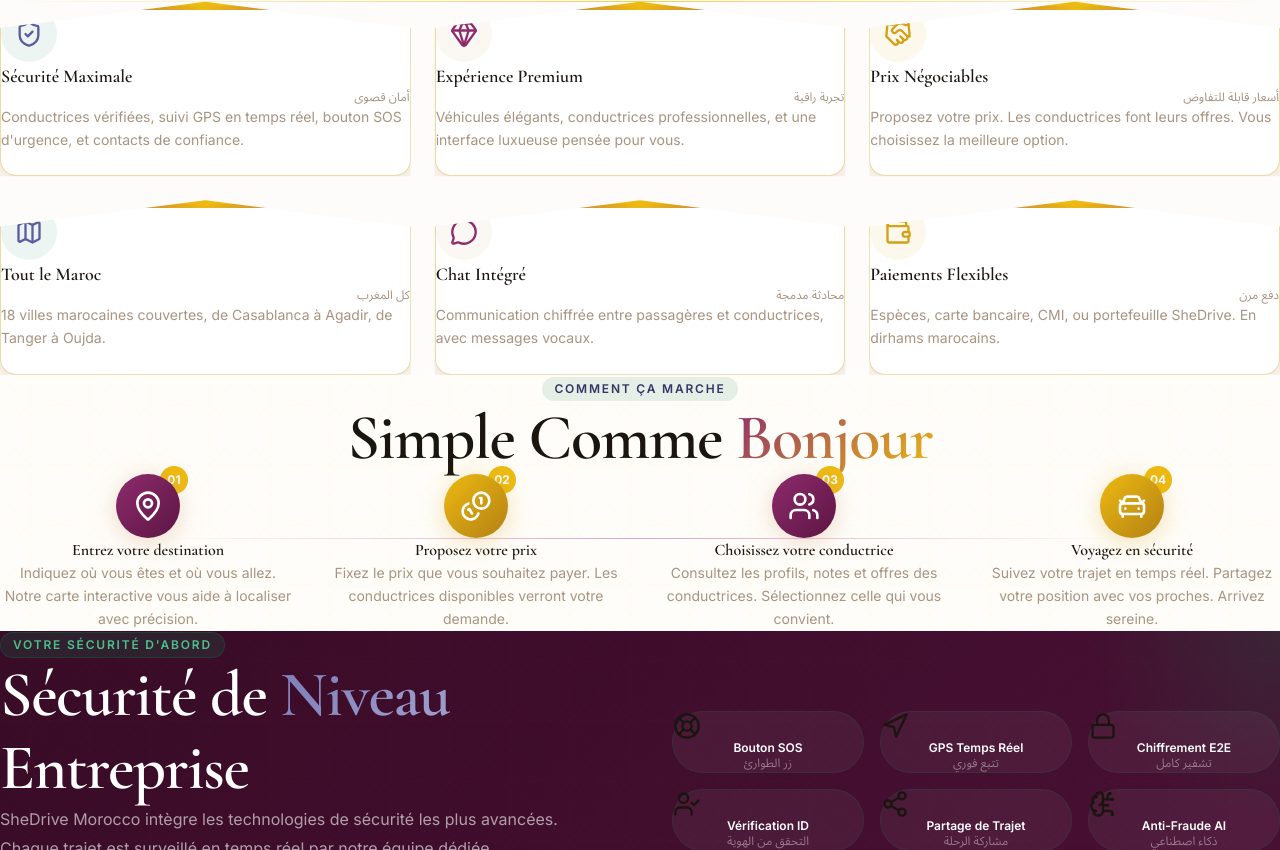
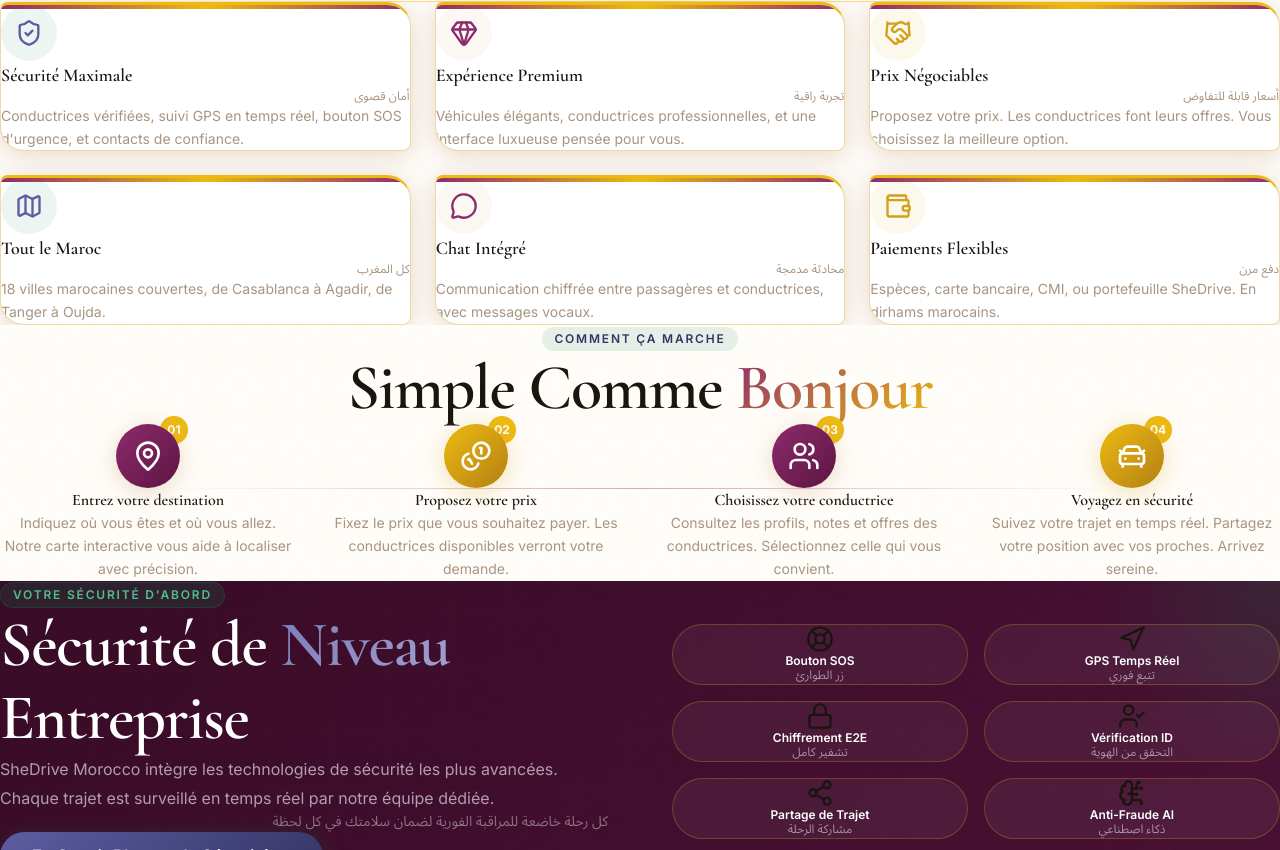
Before and after one commit to medalijh/SHEDRIVE, a Next.js app: page / in a window 1280 px wide. Shown: the part 950-1800 px from the top of the page. Built offline with nearby package versions, Linux system fonts and the light colour scheme; no server answers.

Commit message:
Fix mobile layout hierarchy and padding, remove broken clip-paths

```diff
--- a/src/app/globals.css
+++ b/src/app/globals.css
@@ -263,13 +263,11 @@ body {
 
 .card-luxury {
   background: var(--color-surface);
-  border-radius: var(--radius-xl);
+  border-radius: 24px 8px 24px 8px;
   box-shadow: var(--shadow-rose);
   border: 1px solid rgba(212, 160, 23, 0.4);
   position: relative;
   overflow: hidden;
-  clip-path: polygon(0 0, 100% 0, 100% 85%, 50% 100%, 0 85%);
-  padding-bottom: 24px;
 }
 
 .card-luxury::before {
@@ -283,9 +281,8 @@ body {
 }
 
 .moroccan-arch-card {
-  clip-path: polygon(50% 0%, 100% 15%, 100% 100%, 0 100%, 0 15%);
-  border-radius: 0 0 16px 16px;
-  border-top: 4px solid var(--color-gold-400);
+  border-radius: 8px 24px 8px 24px;
+  border-top: 3px solid var(--color-gold-400);
 }
 
 /* ============================================================
--- a/src/app/page.tsx
+++ b/src/app/page.tsx
@@ -50,7 +50,7 @@ function HeroSection() {
       </div>
 
       {/* Content */}
-      <div className="relative z-10 container-app px-6 py-24 text-center">
+      <div className="relative z-10 container-app px-4 sm:px-6 py-16 md:py-24 text-center">
         {/* Badge */}
         <div className="inline-flex items-center gap-2 px-4 py-2 rounded-full mb-8 animate-fade-in"
           style={{ background: "rgba(200,149,108,0.15)", border: "1px solid rgba(200,149,108,0.3)" }}>
@@ -97,15 +97,15 @@ function HeroSection() {
         </div>
 
         {/* Stats */}
-        <div className="grid grid-cols-3 gap-4 max-w-md mx-auto animate-slide-up delay-400">
+        <div className="grid grid-cols-3 gap-2 sm:gap-4 max-w-md mx-auto animate-slide-up delay-400">
           {[
             { value: "18+", label: "Villes", labelAr: "مدينة" },
             { value: "100%", label: "Femmes", labelAr: "نساء" },
             { value: "24/7", label: "Support", labelAr: "دعم" },
           ].map((stat) => (
-            <div key={stat.label} className="text-center p-4 rounded-2xl"
+            <div key={stat.label} className="text-center p-3 sm:p-4 rounded-xl sm:rounded-2xl"
               style={{ background: "rgba(255,255,255,0.06)", border: "1px solid rgba(200,149,108,0.2)" }}>
-              <div className="text-display-sm gradient-text">{stat.value}</div>
+              <div className="text-display-sm gradient-text leading-tight">{stat.value}</div>
               <div className="text-xs mt-1" style={{ color: "rgba(255,255,255,0.5)" }}>{stat.label}</div>
             </div>
           ))}
@@ -239,7 +239,7 @@ function HowItWorksSection() {
   ];
 
   return (
-    <section className="py-24 px-6 relative overflow-hidden" style={{ background: "#FFFDF9" }}>
+    <section className="py-16 md:py-24 px-4 sm:px-6 relative overflow-hidden" style={{ background: "#FFFDF9" }}>
       <div className="zellige-pattern absolute inset-0 opacity-20" />
       <div className="container-app mx-auto relative z-10">
         <div className="text-center mb-16">
@@ -297,7 +297,7 @@ function SafetySection() {
   ];
 
   return (
-    <section className="py-24 px-6 relative overflow-hidden"
+    <section className="py-16 md:py-24 px-4 sm:px-6 relative overflow-hidden"
       style={{ background: "linear-gradient(135deg, var(--color-rose-gold-900) 0%, var(--color-rose-gold-800) 100%)" }}>
       <div className="zellige-pattern absolute inset-0" style={{ opacity: 0.12 }} />
 
@@ -332,13 +332,15 @@ function SafetySection() {
           </div>
 
           {/* Right: Safety Features Grid */}
-          <div className="grid grid-cols-2 sm:grid-cols-3 gap-4">
+          <div className="grid grid-cols-2 gap-3 sm:gap-4">
             {features.map((f) => (
-              <div key={f.label} className="p-5 rounded-2xl text-center transition-all duration-300 hover:scale-105 cursor-default"
-                style={{ background: "rgba(255,255,255,0.05)", border: "1px solid rgba(13,122,74,0.2)" }}>
-                <div className="text-3xl mb-3">{f.icon}</div>
-                <div className="text-xs font-semibold text-white mb-1">{f.label}</div>
-                <div className="text-xs" style={{ color: "rgba(255,255,255,0.4)", fontFamily: "var(--font-arabic)" }}>{f.sub}</div>
+              <div key={f.label} className="p-4 sm:p-5 rounded-2xl text-center transition-all duration-300 hover:scale-105 cursor-default flex flex-col justify-center items-center"
+                style={{ background: "rgba(255,255,255,0.05)", border: "1px solid rgba(212,160,23,0.3)" }}>
+                <div className="text-gold-400 mb-2 flex justify-center text-rose-gold-200">
+                  {f.icon}
+                </div>
+                <div className="text-[11px] sm:text-xs font-semibold text-white mb-1 leading-tight">{f.label}</div>
+                <div className="text-[10px] sm:text-xs" style={{ color: "rgba(255,255,255,0.5)", fontFamily: "var(--font-arabic)" }}>{f.sub}</div>
               </div>
             ))}
           </div>
@@ -365,7 +367,7 @@ function CitiesSection() {
   ];
 
   return (
-    <section className="py-24 px-6 relative" style={{ background: "var(--color-emerald-50)" }}>
+    <section className="py-16 md:py-24 px-4 sm:px-6 relative" style={{ background: "var(--color-emerald-50)" }}>
       <div className="zellige-pattern absolute inset-0 opacity-10" />
       <div className="container-app mx-auto relative z-10">
         <div className="text-center mb-16">
@@ -378,10 +380,10 @@ function CitiesSection() {
           </p>
         </div>
 
-        <div className="grid grid-cols-3 sm:grid-cols-3 md:grid-cols-5 gap-4">
+        <div className="grid grid-cols-2 sm:grid-cols-3 md:grid-cols-5 gap-3 sm:gap-4">
           {cities.map((city) => (
             <div key={city.name}
-              className="p-4 rounded-2xl text-center cursor-pointer group"
+              className="p-3 sm:p-4 rounded-xl text-center cursor-pointer group"
               style={{
                 background: "var(--color-surface)",
                 border: "1px solid var(--color-border)",
@@ -449,7 +451,7 @@ function TestimonialsSection() {
   ];
 
   return (
-    <section className="py-24 px-6" style={{ background: "var(--color-sand-50)" }}>
+    <section className="py-16 md:py-24 px-4 sm:px-6" style={{ background: "var(--color-sand-50)" }}>
       <div className="container-app mx-auto">
         <div className="text-center mb-16">
           <span className="badge badge-primary mb-4 text-xs tracking-widest">TÉMOIGNAGES</span>
@@ -494,7 +496,7 @@ function TestimonialsSection() {
 // ============================================================
 function CTASection() {
   return (
-    <section className="py-24 px-6 relative overflow-hidden"
+    <section className="py-16 md:py-24 px-4 sm:px-6 relative overflow-hidden"
       style={{ background: "linear-gradient(135deg, var(--color-rose-gold-600) 0%, var(--color-rose-gold-800) 50%, #2C1F12 100%)" }}>
       <div className="zellige-pattern absolute inset-0 opacity-15" />
       <div className="container-app mx-auto relative z-10 text-center">
```
